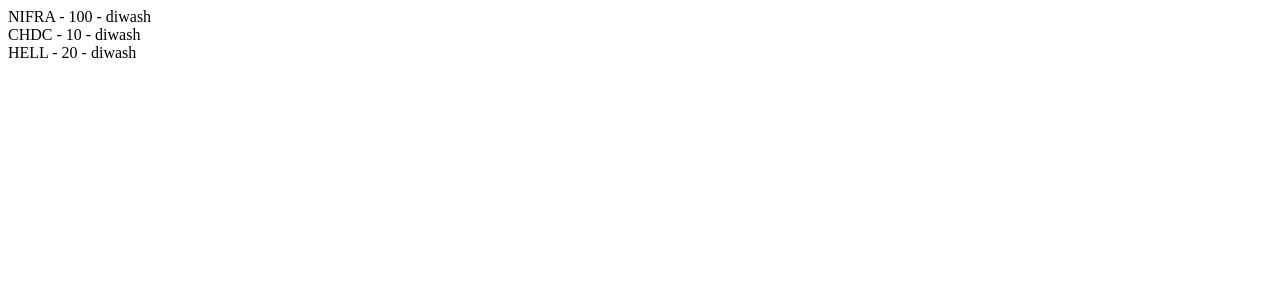
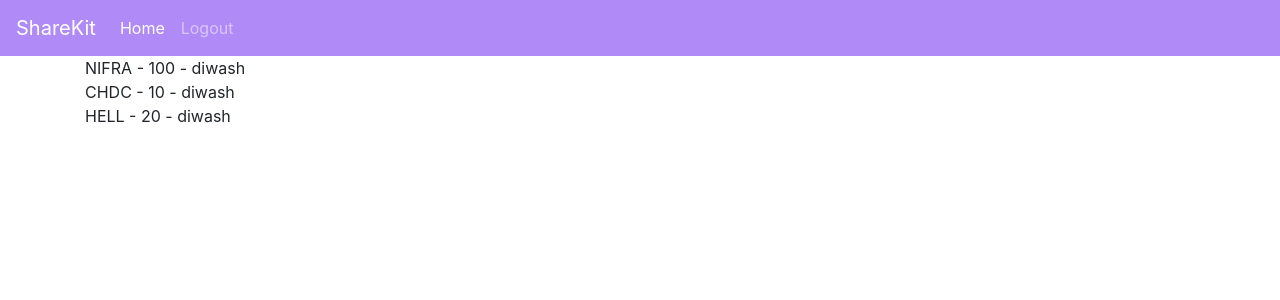
Before and after one commit to diwash007/ShareKit, a Django app: template sharekit/sharekitapp/templates/sharekitapp/home.html in a window 1280 px wide. Shown: the top 300 px of the page. Run offline with Django 3.2, Linux system fonts and the light colour scheme; the template is opened without the code that fills it: values that come from a table or form of the project are taken from there, others are empty; data comes from the database, SQL or seed files in the repository; both versions use the stored data as it was after the commit; some libraries are stand-ins or nearby versions.

Commit message:
adds logout and home with login required

```diff
--- a/sharekit/sharekit/settings.py
+++ b/sharekit/sharekit/settings.py
@@ -134,3 +134,5 @@ STATICFILES_DIRS = [
 DEFAULT_AUTO_FIELD = 'django.db.models.BigAutoField'
 
 CRISPY_TEMPLATE_PACK = 'uni_form'
+
+LOGIN_URL = 'login'
--- a/sharekit/sharekit/urls.py
+++ b/sharekit/sharekit/urls.py
@@ -22,5 +22,6 @@ urlpatterns = [
     path('admin/', admin.site.urls),
     path('', include('sharekitapp.urls')),
     path('login', user_views.index, name="login"),
-    path('register', user_views.register, name="register")
+    path('register', user_views.register, name="register"),
+    path('logout', user_views.logout_user, name='logout')
 ]
--- /dev/null
+++ b/sharekit/sharekitapp/templates/sharekitapp/base.html
@@ -0,0 +1,41 @@
+    <!doctype html>
+    <html lang="en">
+    <head>
+        <!-- Required meta tags -->
+        <meta charset="utf-8">
+        <meta name="viewport" content="width=device-width, initial-scale=1, shrink-to-fit=no">
+
+        <!-- Bootstrap CSS -->
+        <link rel="stylesheet" href="https://stackpath.bootstrapcdn.com/bootstrap/4.3.1/css/bootstrap.min.css" integrity="sha384-ggOyR0iXCbMQv3Xipma34MD+dH/1fQ784/j6cY/iJTQUOhcWr7x9JvoRxT2MZw1T" crossorigin="anonymous">
+
+        <title>{% block title %}{% endblock %}</title>
+    </head>
+    <body>
+        <nav class="navbar navbar-expand-lg navbar-dark" style="background-color: #b08bf8;">
+            <a class="navbar-brand" href="#">ShareKit</a>
+            <button class="navbar-toggler" type="button" data-toggle="collapse" data-target="#navbarNav" aria-controls="navbarNav" aria-expanded="false" aria-label="Toggle navigation">
+            <span class="navbar-toggler-icon"></span>
+            </button>
+            <div class="collapse navbar-collapse" id="navbarNav">
+            <ul class="navbar-nav">
+                <li class="nav-item active">
+                <a class="nav-link" href="#">Home</a>
+                </li>
+                <li class="nav-item">
+                <a class="nav-link" href="{% url 'logout' %}">Logout</a>
+                </li>
+
+            </ul>
+            </div>
+        </nav>
+        <div class="container">
+            {% block content %}{% endblock %}
+        </div>
+
+        <!-- Optional JavaScript -->
+        <!-- jQuery first, then Popper.js, then Bootstrap JS -->
+        <script src="https://code.jquery.com/jquery-3.3.1.slim.min.js" integrity="sha384-q8i/X+965DzO0rT7abK41JStQIAqVgRVzpbzo5smXKp4YfRvH+8abtTE1Pi6jizo" crossorigin="anonymous"></script>
+        <script src="https://cdnjs.cloudflare.com/ajax/libs/popper.js/1.14.7/umd/popper.min.js" integrity="sha384-UO2eT0CpHqdSJQ6hJty5KVphtPhzWj9WO1clHTMGa3JDZwrnQq4sF86dIHNDz0W1" crossorigin="anonymous"></script>
+        <script src="https://stackpath.bootstrapcdn.com/bootstrap/4.3.1/js/bootstrap.min.js" integrity="sha384-JjSmVgyd0p3pXB1rRibZUAYoIIy6OrQ6VrjIEaFf/nJGzIxFDsf4x0xIM+B07jRM" crossorigin="anonymous"></script>
+    </body>
+    </html>
--- a/sharekit/sharekitapp/templates/sharekitapp/home.html
+++ b/sharekit/sharekitapp/templates/sharekitapp/home.html
@@ -1,3 +1,11 @@
-{% for s in shares %}
-    {{ s }}<br>
-{% endfor %}
+{% extends "sharekitapp/base.html" %}
+
+{% block title %}
+    Home - ShareKit
+{% endblock %}
+
+{% block content %}
+    {% for s in shares %}
+        {{ s }}<br>
+    {% endfor %}
+{% endblock %}
--- a/sharekit/sharekitapp/views.py
+++ b/sharekit/sharekitapp/views.py
@@ -1,10 +1,14 @@
+from django.contrib.auth import login
 from django.shortcuts import render, redirect
 from django.http import HttpResponse
+from django.contrib import messages
+from django.contrib.auth.decorators import login_required
 from .models import Share
 
 
+@login_required
 def home(request):
     context = {
-        'shares': Share.objects.all()
+        'shares': request.user.share_set.all()
     }
     return render(request, "sharekitapp/home.html", context)
```
Also changed, not shown: sharekit/users/views.py (+6 -1 lines), sharekit/db.sqlite3.
